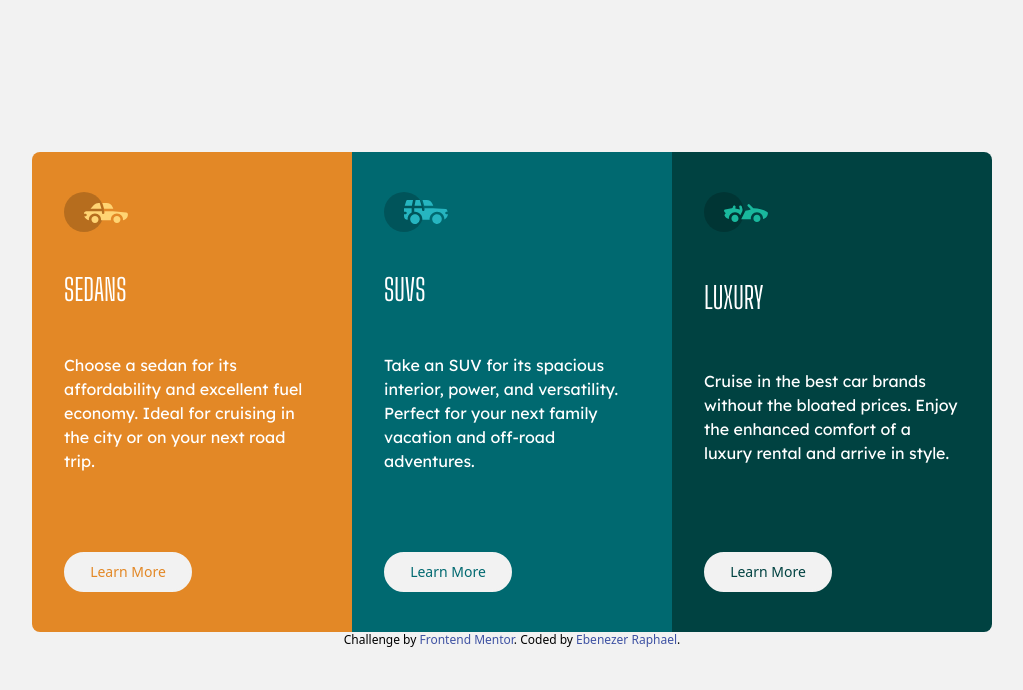
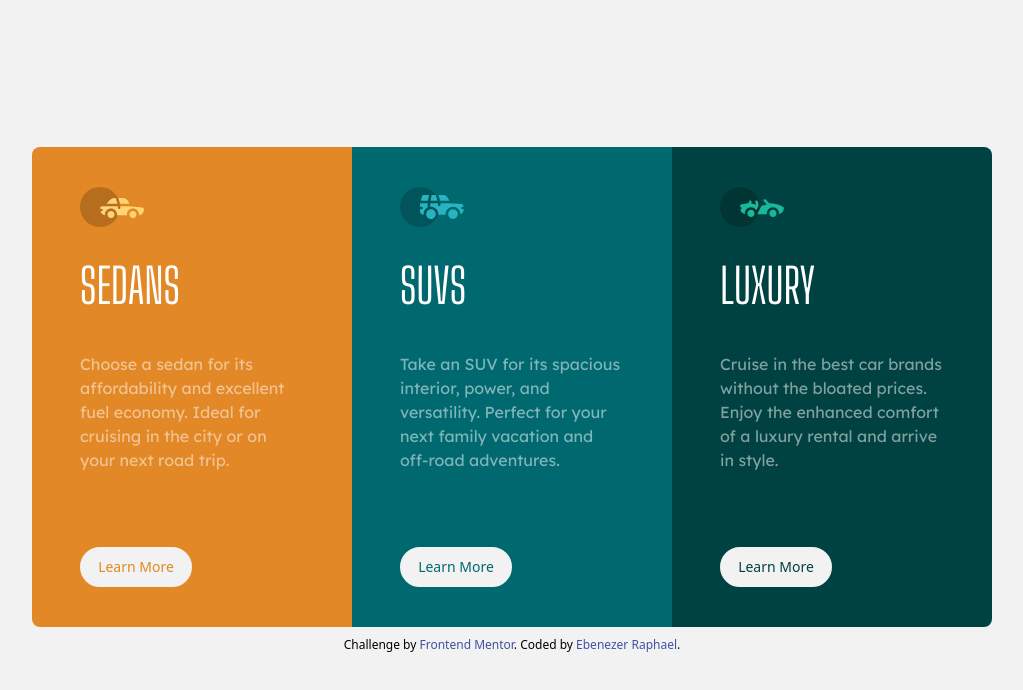
Before and after one commit to ebenezerraph/3-column-preview-card-component, a plain HTML site: page index.html in a window 1280 px wide. Shown: the whole page, without its empty margins (128-1151 px from the left). Drawn offline with Linux system fonts and the light colour scheme; files whose address does not match are found by name.

Commit message:
made some style improvements

```diff
--- a/index.html
+++ b/index.html
@@ -18,35 +18,35 @@
     font-family: 'BigShouldersDisplay';
     src: url('./fonts/BigShouldersDisplay.ttf') format('truetype'),
     url('./fonts/BigShouldersDisplay.woff') format('woff');
-    font-weight: bold;
+    font-weight: 900;
     font-style: normal;
     }
   </style>
   <title>Frontend Mentor | 3-column preview card component</title>
 </head>
-<body class="box-border p-5 flex min-h-screen justify-center items-center bg-verylightgray">
+<body class="flex min-w-max min-h-screen justify-center items-center p-5 box-border bg-verylightgray">
   <div>
-    <div class="flex flex-col md:flex-row">
-      <div class="flex flex-col justify-between h-[25rem] w-80 md:h-[30rem] rounded-t-lg md:rounded-l-lg md:rounded-tr-none px-8 py-10 box-border bg-brightorange text-transparentwhite">
+    <div class="flex flex-col md:flex-row mb-2.5">
+      <div class="flex flex-col justify-between px-12 py-10 min-h-[25rem] w-80 bg-brightorange text-transparentwhite rounded-t-lg box-border md:h-[30rem] md:rounded-l-lg md:rounded-tr-none">
         <svg width="64" height="40" xmlns="http://www.w3.org/2000/svg"><g fill="none" fill-rule="evenodd"><circle fill="#000" opacity=".201" cx="20" cy="20" r="20"/><path d="M52.936 24.11c1.942 0 3.517 1.542 3.517 3.445 0 1.903-1.575 3.445-3.517 3.445s-3.516-1.542-3.516-3.445c0-1.903 1.574-3.445 3.516-3.445zm-21.957 0c1.942 0 3.517 1.542 3.517 3.445 0 1.903-1.575 3.445-3.517 3.445s-3.516-1.542-3.516-3.445c0-1.903 1.574-3.445 3.516-3.445zm6.948-4.848v1.429c0 .716.61 1.293 1.348 1.259a1.295 1.295 0 001.225-1.295v-1.393h8.256l13.483 1.313c.956.093 1.676.881 1.676 1.814 0 2.89-2.126 5.303-4.926 5.819.397-3.557-2.458-6.62-6.053-6.62-3.646 0-6.504 3.14-6.039 6.723h-9.879c.466-3.588-2.397-6.722-6.039-6.722-3.595 0-6.45 3.062-6.052 6.62-2.14-.398-3.916-1.912-4.61-3.931h1.142c.731 0 1.32-.598 1.285-1.322-.033-.678-.629-1.2-1.322-1.2H20v-.251c0-1.274 1.066-2.243 2.306-2.243h15.62zM42.59 11c2.645 0 4.99 1.556 5.972 3.963l.726 1.779H40.17L38.413 11h4.178zm-6.865 0l1.758 5.741H26.505l3.357-3.654A6.502 6.502 0 0134.644 11h1.082z" fill="#FFD473" fill-rule="nonzero"/></g></svg>
-        <h1 class="uppercase my-8 font-bsg text-3xl">Sedans</h1>
-        <p class="font-lex my-2">Choose a sedan for its affordability and excellent fuel economy. Ideal for cruising in the city
+        <h1 class="uppercase my-8 font-bsg text-5xl">Sedans</h1>
+        <p class="font-lex my-2 opacity-50">Choose a sedan for its affordability and excellent fuel economy. Ideal for cruising in the city
         or on your next road trip.</p>
-        <button class="w-1/2 md:mt-16 cursor-pointer w-25 border-2 border-verylightgray hover:text-verylightgray hover:bg-brightorange h-10 text-sm py-1 px-3 rounded-full mt-4 box-border bg-verylightgray text-brightorange">Learn More</button>
+        <button class="w-1/2 h-10 py-1 px-3 mt-4 text-sm rounded-full bg-verylightgray cursor-pointer border-2 border-verylightgray box-border hover:text-verylightgray md:mt-16 hover:bg-brightorange text-brightorange">Learn More</button>
       </div>
-      <div class="flex flex-col justify-between h-[25rem] w-80 md:h-[30rem] px-8 py-10 box-border bg-darkcyan text-transparentwhite">
+      <div class="flex flex-col justify-between px-12 py-10 min-h-[25rem] w-80 bg-darkcyan text-transparentwhite box-border md:h-[30rem]">
         <svg width="64" height="40" xmlns="http://www.w3.org/2000/svg"><g fill="none" fill-rule="evenodd"><circle fill="#000" opacity=".201" cx="20" cy="20" r="20"/><path d="M31.002 22.358c2.917 0 5.18 2.593 4.762 5.506a4.828 4.828 0 01-2.962 3.778 4.797 4.797 0 01-5.3-1.165c-1.188-1.26-1.235-2.613-1.263-2.613-.42-2.924 1.857-5.506 4.763-5.506zm22 0c3.457 0 5.798 3.567 4.41 6.744A4.816 4.816 0 0152.3 31.94a4.826 4.826 0 01-4.06-4.077c-.42-2.915 1.846-5.506 4.762-5.506zm-15.04-6.083v1.462a1.29 1.29 0 001.352 1.29c.693-.033 1.227-.631 1.227-1.326v-1.426h8.3l13.056.716a1.29 1.29 0 011.164.917c.27.895.446 1.477.563 1.87h-1.047c-.694 0-1.291.534-1.324 1.228a1.29 1.29 0 001.288 1.352h1.445c-.164 2.225-1.57 4.193-3.6 5.05.13-4.212-3.255-7.63-7.384-7.63-4.317 0-7.762 3.718-7.358 8.086h-7.285c.43-4.655-3.503-8.531-8.131-8.046v-3.543h7.734zm-10.312 0v4.308a7.4 7.4 0 00-4.006 7.274 3.874 3.874 0 01-3.642-3.864v-1.635h1.46a1.29 1.29 0 000-2.58h-1.461v-3.213l.003-.29h7.646zm14.986-8.196c2.65 0 5 1.592 5.984 4.055l.63 1.579a5.525 5.525 0 01-.065-.004l-.026-.002-.034-.002-.022-.002a4.178 4.178 0 00-.224-.006l-.098-.001h-.039l-.136-.001h-.052l-.326-.001H40.211L38.528 8.08zm-13.632 0l-1.122 5.616h-7.144l1.47-4.71a1.29 1.29 0 011.231-.906h5.565zm6.832 0l1.683 5.615h-7.007l1.121-5.615h4.203z" fill="#26B5C0" fill-rule="nonzero"/></g></svg>
-        <h1 class="uppercase my-8 font-bsg text-3xl">SUVs</h1>
-        <p class="font-lex my-2">Take an SUV for its spacious interior, power, and versatility. Perfect for your next family vacation
+        <h1 class="uppercase my-8 font-bsg text-5xl">SUVs</h1>
+        <p class="font-lex my-2 opacity-50">Take an SUV for its spacious interior, power, and versatility. Perfect for your next family vacation
         and off-road adventures.</p>
-        <button class="w-1/2 md:mt-16 cursor-pointer border-2 border-verylightgray h-10 w-25 hover:text-verylightgray hover:bg-darkcyan text-sm py-1 px-3 rounded-full mt-4 box-border bg-verylightgray text-darkcyan">Learn More</button>
+        <button class="w-1/2 h-10 py-1 px-3 mt-4 text-sm rounded-full bg-verylightgray cursor-pointer border-2 border-verylightgray box-border hover:text-verylightgray md:mt-16 hover:bg-darkcyan text-darkcyan">Learn More</button>
       </div>
-      <div class="flex flex-col justify-between h-[25rem] w-80 md:h-[30rem] rounded-b-lg md:rounded-r-lg md:rounded-bl-none px-8 py-10 box-border bg-verydarkcyan text-transparentwhite">
+      <div class="flex flex-col justify-between px-12 py-10 min-h-[25rem] w-80 bg-verydarkcyan text-transparentwhite rounded-b-lg box-border md:h-[30rem] md:rounded-r-lg md:rounded-bl-none">
         <svg width="64" height="40" xmlns="http://www.w3.org/2000/svg"><g fill="none" fill-rule="evenodd"><circle fill="#000" opacity=".201" cx="20" cy="20" r="20"/><path d="M30.98 22.835c1.941 0 3.516 1.604 3.516 3.583 0 1.978-1.575 3.582-3.517 3.582s-3.516-1.604-3.516-3.582c0-1.979 1.574-3.583 3.516-3.583zm21.956 0c1.942 0 3.517 1.604 3.517 3.583 0 1.978-1.575 3.582-3.517 3.582s-3.516-1.604-3.516-3.582c0-1.979 1.574-3.583 3.516-3.583zm-9.143-10.45a1.27 1.27 0 011.819 0l3.715 3.784c4.444-.115 9.7 1.142 13.964 3.753.387.237.624.664.624 1.124 0 3.006-2.126 5.514-4.926 6.05.397-3.698-2.458-6.882-6.053-6.882-3.646 0-6.504 3.264-6.039 6.99h-9.669c.76-1.544.993-2.026 1.337-2.711l.082-.162c.421-.835 1.056-2.07 2.883-5.65 1.68-.023 3.47-.408 5.247-1.403l-2.984-3.04a1.328 1.328 0 010-1.854zm-7.68 1.064c.683-.2 1.395.202 1.592.898l.749 2.652a3.46 3.46 0 01-.247 2.51l-1.733 3.395-.216.424c-1.07-1.89-3.06-3.114-5.279-3.114-3.595 0-6.45 3.184-6.052 6.885-1.832-.347-3.414-1.537-4.278-3.276a1.331 1.331 0 01.117-1.376l.955-1.303-1.325-1.295c-.751-.735-.376-2.024.64-2.231l6.614-1.346.13-.026c.092-.019.145-.03.157-.031.314-.146 1.07-.591 1.07-1.506 0-.734.592-1.327 1.316-1.31.712.016 1.268.662 1.256 1.388a4.11 4.11 0 01-.348 1.611 22.69 22.69 0 014.7 1.146l-.7-2.473a1.314 1.314 0 01.882-1.622z" fill="#19B89D" fill-rule="nonzero"/></g></svg>
-        <h1 class="uppercase my-8 font-bsg text-3xl">Luxury</h1>
-        <p class="font-lex my-2">Cruise in the best car brands without the bloated prices. Enjoy the enhanced comfort of a luxury
+        <h1 class="uppercase my-8 font-bsg text-5xl">Luxury</h1>
+        <p class="font-lex my-2 opacity-50">Cruise in the best car brands without the bloated prices. Enjoy the enhanced comfort of a luxury
         rental and arrive in style.</p>
-        <button class="w-1/2 md:mt-16 cursor-pointer border-2 border-verylightgray hover:text-verylightgray hover:bg-verydarkcyan h-10 w-25 text-sm py-1 px-3 rounded-full mt-4 box-border bg-verylightgray text-verydarkcyan">Learn More</button>
+        <button class="w-1/2 h-10 py-1 px-3 mt-4 text-sm rounded-full bg-verylightgray cursor-pointer border-2 border-verylightgray box-border hover:text-verylightgray md:mt-16 hover:bg-verydarkcyan text-verydarkcyan">Learn More</button>
       </div>
     </div>
     <div class="text-xs text-center">
```
Also changed, not shown: src/output.css.
